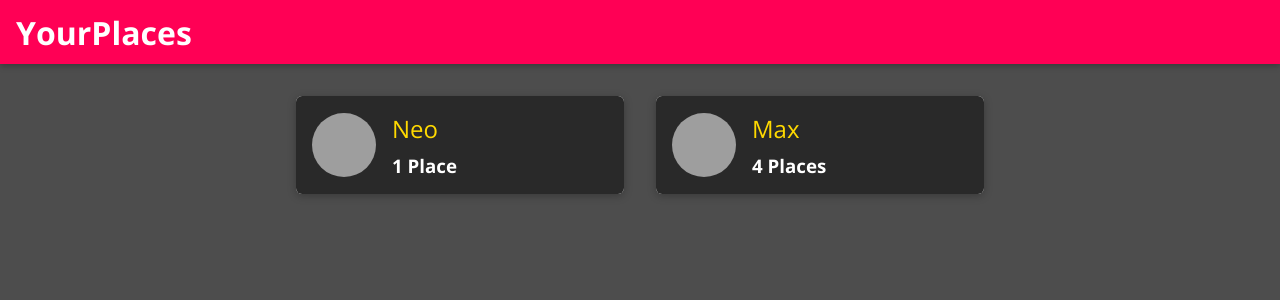
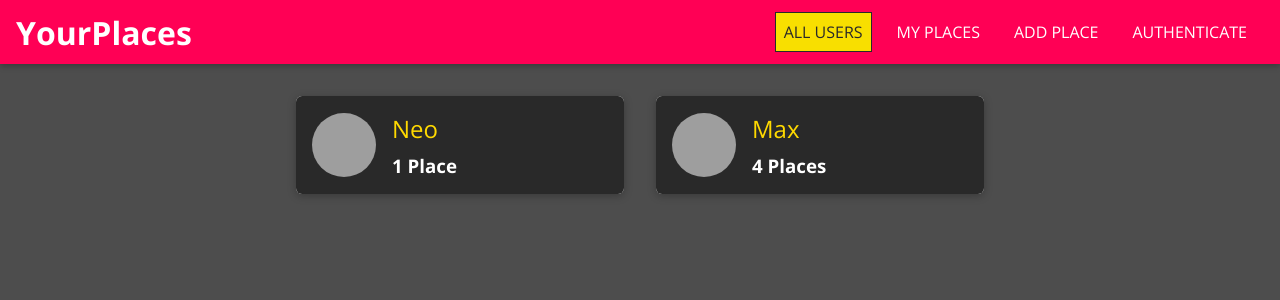
Before and after one commit to lightrao/mern-reactJs-palcesShare, a React (Create React App) app: page / in a window 1280 px wide. Shown: the top 300 px of the page. Built offline with nearby package versions, Linux system fonts and the light colour scheme; grey boxes are pictures that could not be loaded.

Commit message:
Adding Navlinks

```diff
--- a/src/shared/components/Navigation/MainNavigation.js
+++ b/src/shared/components/Navigation/MainNavigation.js
@@ -2,6 +2,8 @@
 import { Link } from "react-router-dom";
 
 import MainHeader from "./MainHeader";
+import NavLinks from "./NavLinks";
+
 import "./MainNavigation.css";
 
 // Link component need in Router component of App.js
@@ -16,7 +18,9 @@
       <h1 className="main-navigation__title">
         <Link to="/">YourPlaces</Link>
       </h1>
-      <nav>{/* nav links */}</nav>
+      <nav>
+        <NavLinks />
+      </nav>
     </MainHeader>
   );
 };
--- a/src/shared/components/Navigation/NavLinks.css
+++ b/src/shared/components/Navigation/NavLinks.css
@@ -0,0 +1,76 @@
+.nav-links {
+  list-style: none;
+  margin: 0;
+  padding: 0;
+  width: 100%;
+  height: 100%;
+  display: flex;
+  flex-direction: column;
+  justify-content: center;
+  align-items: center;
+}
+
+.nav-links li {
+  margin: 1rem;
+}
+
+.nav-links a {
+  border: 1px solid transparent;
+  color: #292929;
+  text-decoration: none;
+  padding: 0.5rem;
+}
+
+.nav-links a:hover,
+.nav-links a:active,
+.nav-links a.active {
+  background: #f8df00;
+  border-color: #292929;
+  color: #292929;
+}
+
+.nav-links button {
+  cursor: pointer;
+  border: 1px solid #292929;
+  color: #292929;
+  background: transparent;
+  padding: 0.5rem;
+  font: inherit;
+}
+
+.nav-links button:focus {
+  outline: none;
+}
+
+.nav-links button:hover,
+.nav-links button:active {
+  background: #292929;
+  color: white;
+}
+
+@media (min-width: 768px) {
+  .nav-links {
+    flex-direction: row;
+  }
+
+  .nav-links li {
+    margin: 0 0.5rem;
+  }
+
+  .nav-links a {
+    color: white;
+    text-decoration: none;
+  }
+
+  .nav-links button {
+    border: 1px solid white;
+    color: white;
+    background: transparent;
+  }
+
+  .nav-links button:hover,
+  .nav-links button:active {
+    background: #f8df00;
+    color: #292929;
+  }
+}
--- a/src/shared/components/Navigation/NavLinks.js
+++ b/src/shared/components/Navigation/NavLinks.js
@@ -0,0 +1,27 @@
+import React from "react";
+import { NavLink } from "react-router-dom";
+
+import "./NavLinks.css";
+
+const NavLinks = () => {
+  return (
+    <ul className="nav-links">
+      <li>
+        <NavLink to="/" exact={true}>
+          ALL USERS
+        </NavLink>
+      </li>
+      <li>
+        <NavLink to="/u1/places">MY PLACES</NavLink>
+      </li>
+      <li>
+        <NavLink to="/places/new">ADD PLACE</NavLink>
+      </li>
+      <li>
+        <NavLink to="/auth">AUTHENTICATE</NavLink>
+      </li>
+    </ul>
+  );
+};
+
+export default NavLinks;
```
